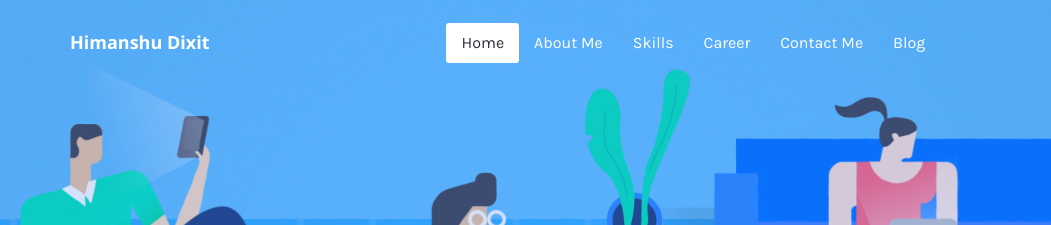
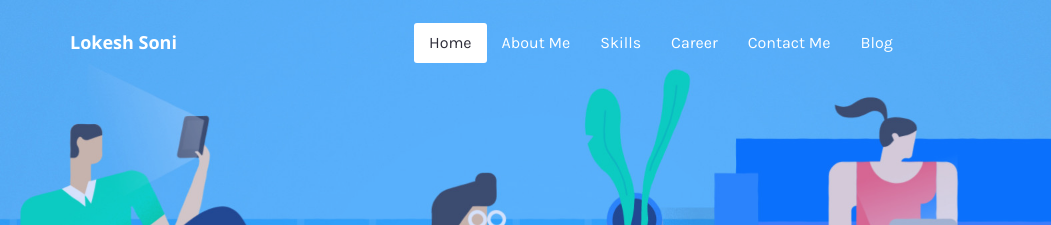
Before and after one commit to lukiee790/lukiee790.github.io, a plain HTML site: page about_me.html in a window 1280 px wide. Shown: the top 225 px of the page, 0-1051 px from the left. Drawn offline with nearby package versions, Linux system fonts and the light colour scheme.

Commit message:
Update about_me.html

```diff
--- a/about_me.html
+++ b/about_me.html
@@ -28,7 +28,7 @@
               <span class="icon-bar"></span>
               <span class="icon-bar"></span>
             </button>
-            <a class="navbar-brand navbar-name" href="http://lokeshsoni.me"><div class="personal_logo" style="color: white;margin-top: 23px;font-weight: 700;">Himanshu Dixit</div></a>
+            <a class="navbar-brand navbar-name" href="http://lokeshsoni.me"><div class="personal_logo" style="color: white;margin-top: 23px;font-weight: 700;">Lokesh Soni</div></a>
           </div>
           <div class="collapse navbar-collapse" id="myNavbar">
           <ul class="nav navbar-nav navbar-left menu">
```
